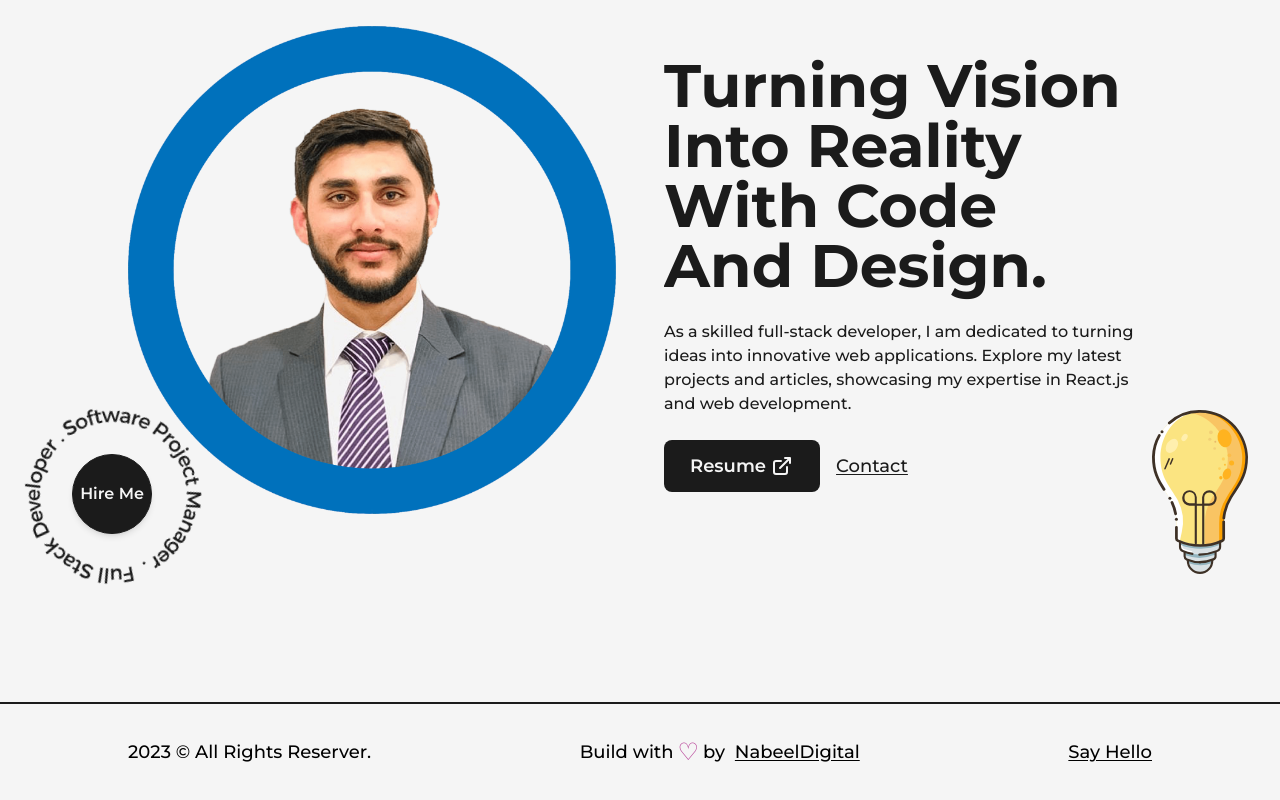
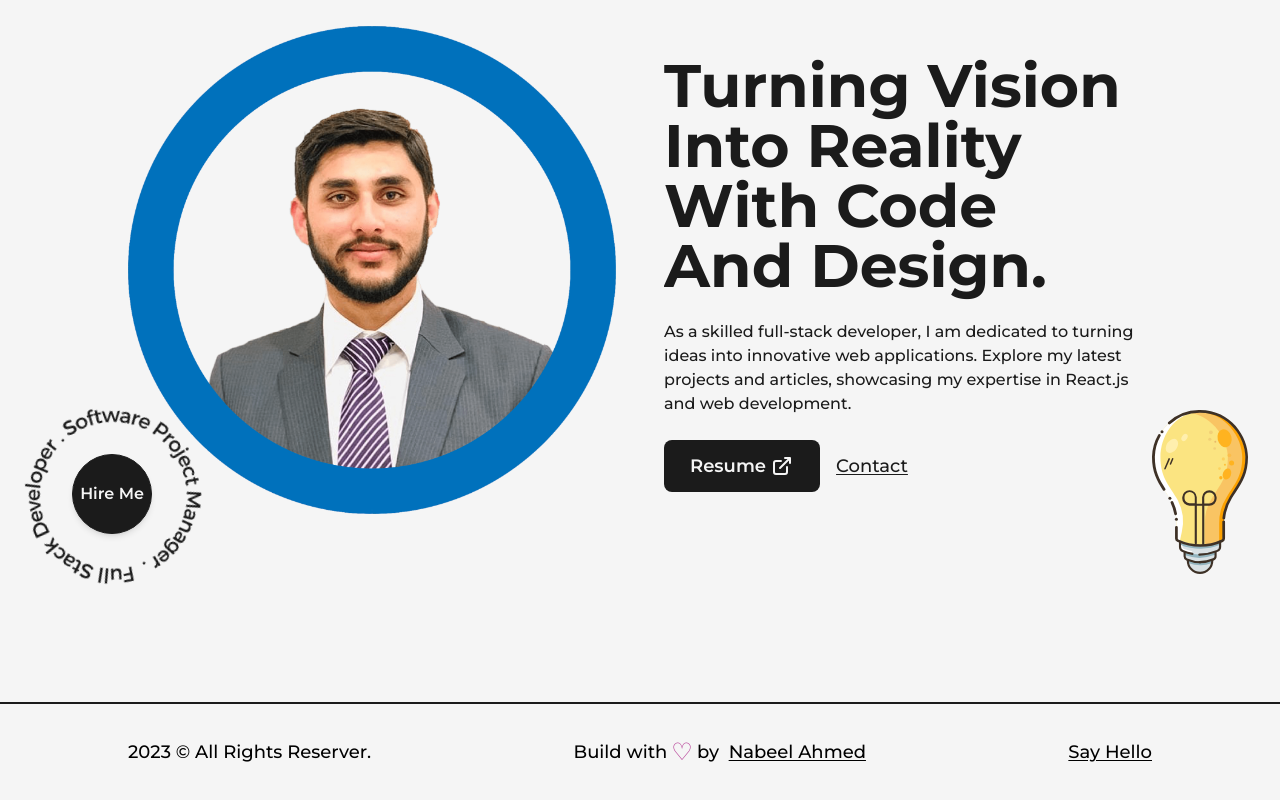
Before and after one commit to Metaverse-Nabeel/portfolio_next_JS, a Next.js app: page / in a window 1280 px wide. Shown: the part 194-994 px from the top of the page. Built offline with nearby package versions, Linux system fonts and the light colour scheme.

Commit message:
Update name in the footer

```diff
--- a/src/components/Footer.jsx
+++ b/src/components/Footer.jsx
@@ -18,7 +18,7 @@ const Footer = () => {
             className="underline underline-offset-2"
             target={"_blank"}
           >
-            NabeelDigital
+            Nabeel Ahmed
           </Link>
         </div>
         <Link
```
